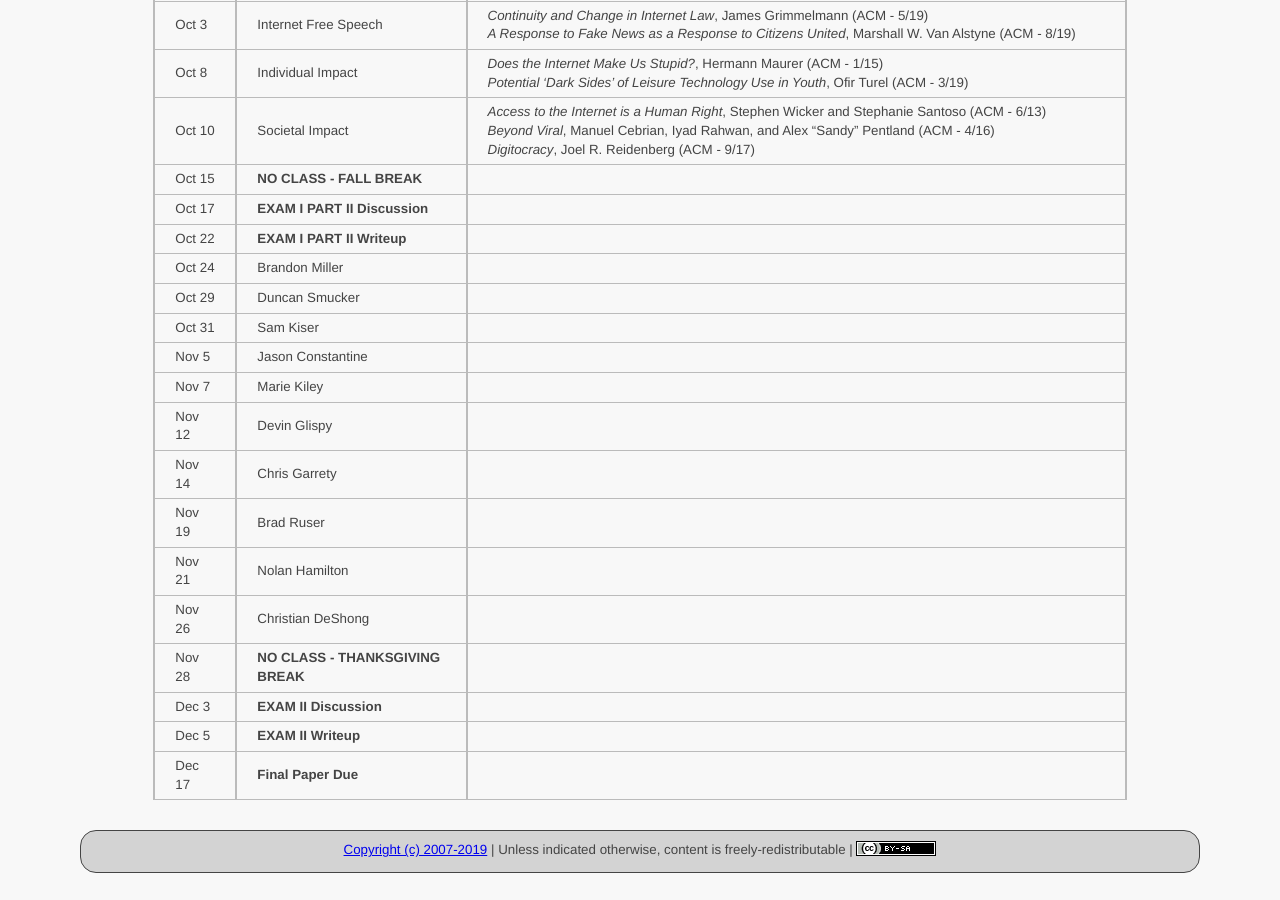
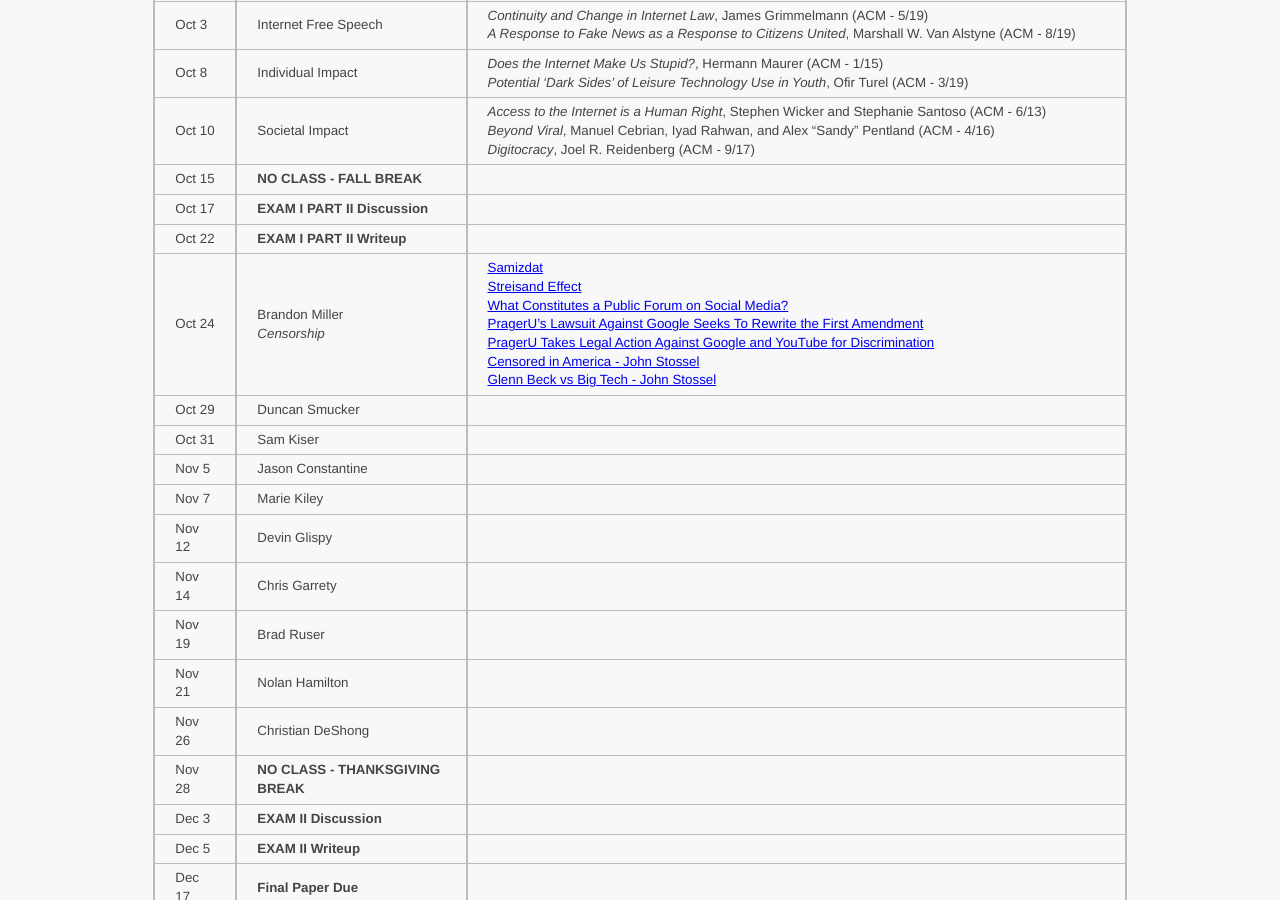
Before and after one commit to ycpcs/cs456-fall2019, a Jekyll site: the page built from schedule/index.md, in a window 1280 px wide and 900 px high, scrolled down 1034 px. Built offline with Jekyll 4.4.1, drawn with Linux system fonts in a browser that asks for light colours.

Commit message:
add Brandon’s articles
add Brandon’s articles

```diff
--- a/schedule/index.md
+++ b/schedule/index.md
@@ -31,7 +31,7 @@ All reading materials can be accessed via [Schmidt Library](http://library.ycp.e
 > Oct 15  | **NO CLASS - FALL BREAK** | |
 > Oct 17  | **EXAM I PART II Discussion** | |
 > Oct 22  | **EXAM I PART II Writeup**    | |
-> Oct 24  | Brandon Miller | |
+> Oct 24  | Brandon Miller <br /> *Censorship* | [Samizdat](https://en.wikipedia.org/wiki/Samizdat) <br /> [Streisand Effect](https://en.wikipedia.org/wiki/Streisand_effect) <br /> [What Constitutes a Public Forum on Social Media?](https://www.americanbar.org/groups/crsj/publications/human_rights_magazine_home/the-ongoing-challenge-to-define-free-speech/public-forum-social-media/) <br /> [PragerU's Lawsuit Against Google Seeks To Rewrite the First Amendment](https://reason.com/2019/09/02/pragerus-lawsuit-against-google-seeks-to-rewrite-the-first-amendment/) <br /> [PragerU Takes Legal Action Against Google and YouTube for Discrimination](https://www.prageru.com/press-release/prageru-takes-legal-action-against-google-and-youtube-for-discrimination/) <br /> [Censored in America - John Stossel](https://www.youtube.com/watch?v=iS2lcZjcLnU&feature=youtu.be) <br /> [Glenn Beck vs Big Tech - John Stossel](https://www.youtube.com/watch?v=ka1cxyAXBXM&feature=youtu.be) |
 > Oct 29  | Duncan Smucker | |
 > Oct 31  | Sam Kiser      | |
 > Nov 5   | Jason Constantine | |
```
